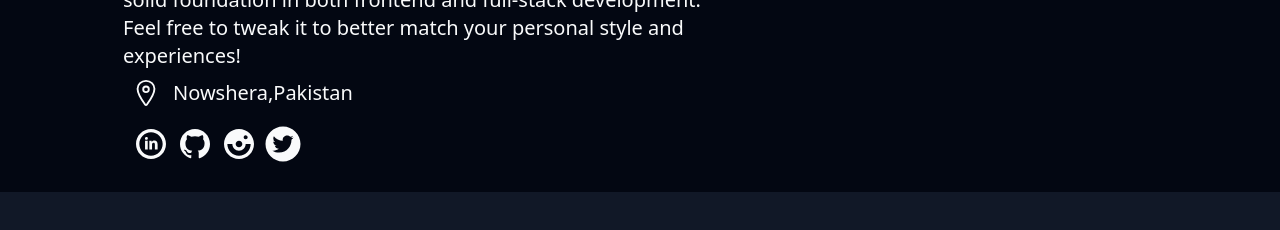
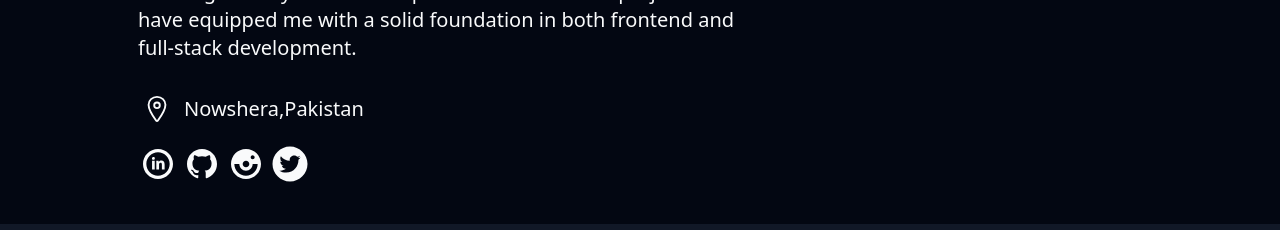
Before and after one commit to HasnainAli313/HasnainDev, a React (Vite) app: page / in a window 1280 px wide. Shown: the part 388-618 px from the top of the page. Built offline with nearby package versions, Linux system fonts and the light colour scheme.

Commit message:
improve design

```diff
--- a/src/components/Certification.jsx
+++ b/src/components/Certification.jsx
@@ -4,9 +4,9 @@ function Certification() {
     <section className="p-5 bg-[#111827]">
 
         <h1 className='headings border    text-sm font-medium'>Certificates</h1>
+        <p className="text-normal m-5 text-lg md:text-xl   text-center">Here is a quick summary of my most recent certification:</p>
         <div  data-aos="fade-up"
      data-aos-duration="1000">
-        <p className="text-normal m-5 text-lg md:text-xl   text-center">Here is a quick summary of my most recent certification:</p>
             <div className='rounded-xl bg-[#1F2937] flex sm:flex-row gap-1 flex-col items-center p-5  '>
                 {/* Experience cards */}
             <img  className="pr-[80px] w-[300px] " src={cert1} alt="" />
--- a/src/components/Contact.jsx
+++ b/src/components/Contact.jsx
@@ -9,7 +9,8 @@ function Contact() {
         <h1 className="headings border    text-sm font-medium">Get in touch</h1>
         <p className=" md:text-lg  m-auto p-5 md:w-[600px] text-center ">What’s next? Feel free to reach out to me if you are looking for a developer, have a query, or simply want to connect.</p>
         {/* Contacts */}
-        <div data-aos="fade-up-left" className="flex flex-col gap-5 items-center">
+        <div  data-aos="fade-up"
+     data-aos-duration="3000" className="flex flex-col gap-5 items-center">
         <div className="flex place-items-center gap-2 ">
         <MdEmail size={35} />
         <a className=" md:text-4xl font-semibold tracking-[-0.02em] " href="mailto:aliorakzai407@gmail.com">aliorakzai407@gmail.com</a>
--- a/src/components/Experience.jsx
+++ b/src/components/Experience.jsx
@@ -4,9 +4,9 @@ function Experience() {
     <section className="p-5 bg-[#111827]">
 
         <h1 className='headings border    text-sm font-medium'>Experience</h1>
+        <p className="text-normal m-5 text-lg md:text-xl   text-center">Here is a quick summary of my most recent experiences:</p>
         <div  data-aos="fade-up"
      data-aos-duration="1000">
-        <p className="text-normal m-5 text-lg md:text-xl   text-center">Here is a quick summary of my most recent experiences:</p>
             <div className='rounded-xl bg-[#1F2937] flex sm:flex-row gap-1 flex-col items-center p-5  '>
                 {/* Experience cards */}
             <img  className="pr-[80px]" src={exp1} alt="" />
--- a/src/components/Hero.jsx
+++ b/src/components/Hero.jsx
@@ -9,21 +9,21 @@ function Hero() {
 
 
   return (
-  <section  className='hero flex justify-around p-5'>
+  <section  className='hero flex justify-around p-10'>
     <div data-aos="fade-right" className='hero-details md:w-2/4 '>
     <h1 className='text-4xl font-semibold md:font-bold md:text-5xl md:tracking-[-0.02em] lg:text-6xl lg:leading-[72px] text-gray-50'>Hi, I'm Hasnain <span>👋</span></h1>
     <p className='mt-[10px] text-xl'>
 I am a passionate Frontend Web Developer with a keen interest in creating intuitive and dynamic user interfaces. Currently, I am expanding my skill set by learning the MERN stack (MongoDB, Express.js, React, and Node.js). Throughout my learning journey, I have developed numerous projects that showcase my ability to integrate modern web technologies and deliver seamless user experiences. My dedication to continuous learning and my hands-on experience with various projects have equipped me with a solid foundation in both frontend and full-stack development.
-Feel free to tweak it to better match your personal style and experiences!</p>
+</p>
 
 {/* Location */}
-<div className='flex w-[300px] p-2 items-center gap-3 '>
+<div className='flex w-[300px] mt-8 ml-1 items-center gap-3 '>
 <IoLocationOutline size={30} /> <p className='text-xl' >Nowshera,Pakistan</p>
 
 </div>
 
 {/* social media */}
-<div className='flex gap-1 p-2'>
+<div className='flex gap-1 mt-5'>
   <a className=' hover:animate-pulse' href="https://linkedin.com/in/HasnainAli313" target='_blank'>
 <TiSocialLinkedinCircular size="40"/>
   </a>
```
